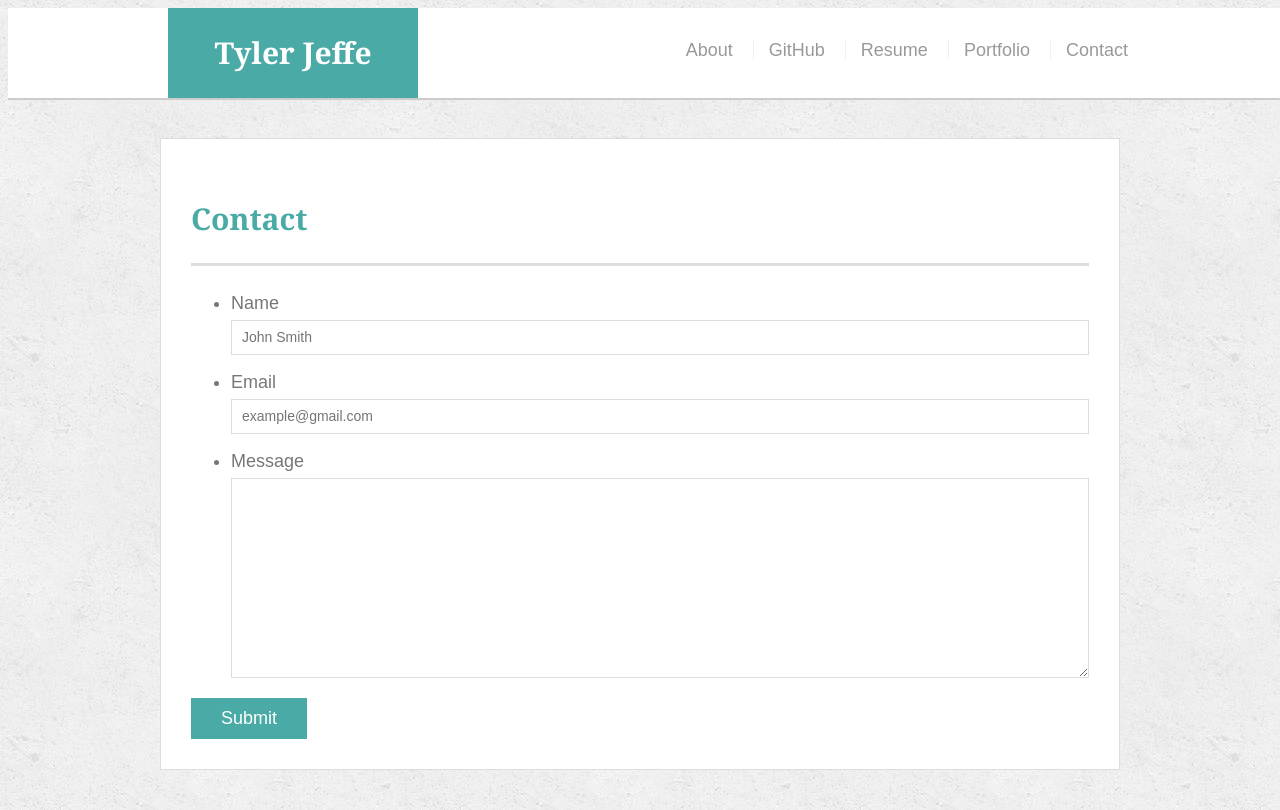
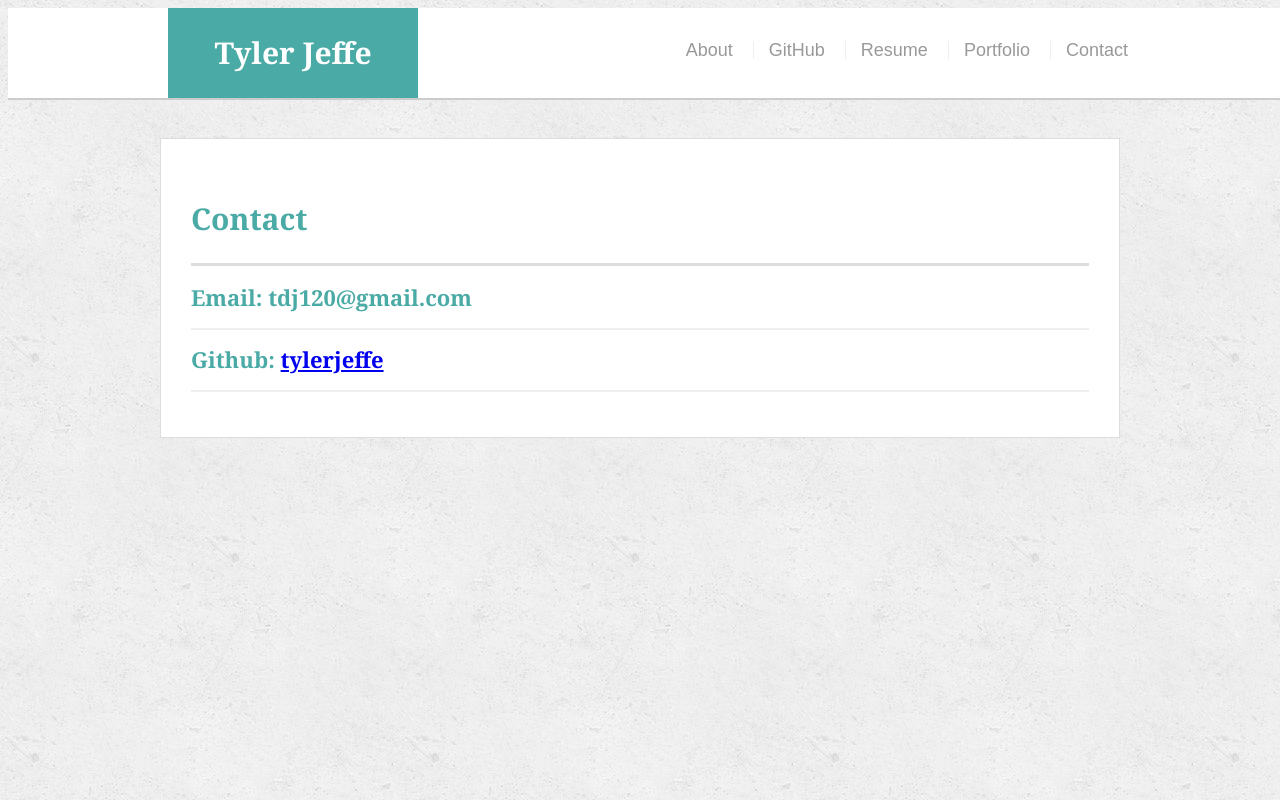
Before and after one commit to tylerjeffe/tylerjeffe.github.io, a plain HTML site: page contact.html in a window 1280 px wide. Drawn offline with Linux system fonts and the light colour scheme.

Commit message:
updated contact page

```diff
--- a/contact.html
+++ b/contact.html
@@ -29,21 +29,10 @@
       <h1>Contact</h1>
 
       <form id="contact-form">
-        <ul>
-          <li>
-            <label for="name">Name</label>
-            <input type="text" id="name" name="name" placeholder="John Smith" required="required">
-          </li>
-          <li>
-            <label for="email">Email</label>
-            <input type="email" id="email" name="email" placeholder="example@gmail.com" required="required">
-          </li>
-          <li>
-            <label for="message">Message</label>
-            <textarea id="message" name="message" required="required"></textarea>
-          </li>
-        </ul>
-        <input type="submit">
+        <h2>Email: tdj120@gmail.com</h2>
+        <h2>Github: <span><a href="https://github.com/tylerjeffe">tylerjeffe</a></span></h2>
+
+
       </form>
 
     </section>
```
